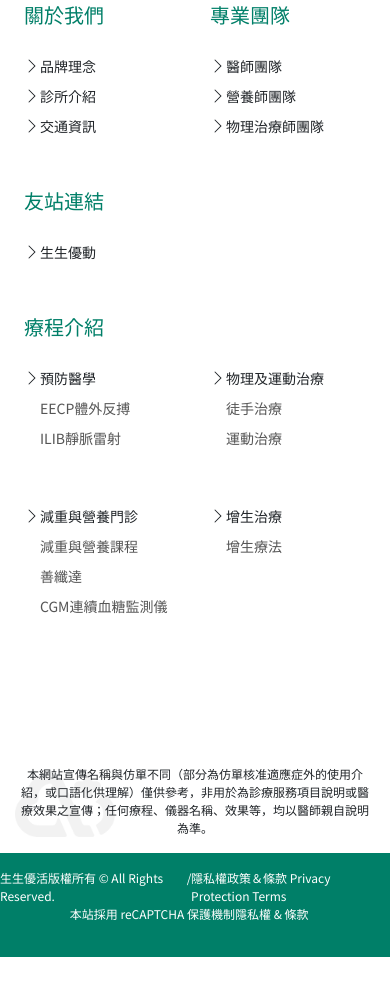
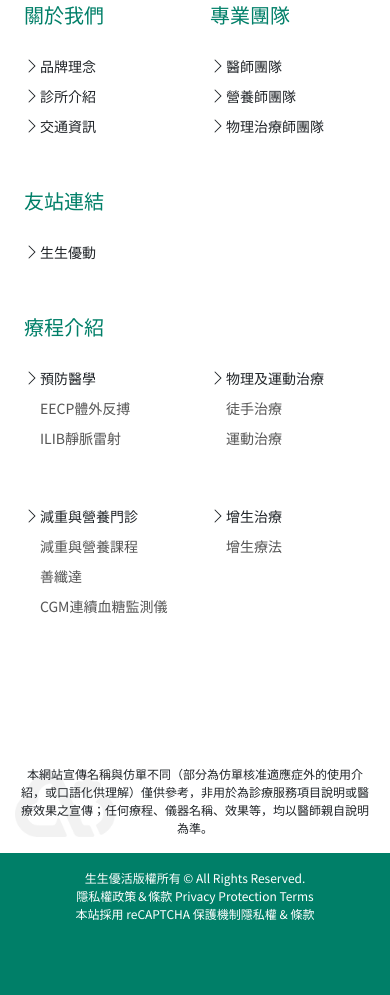
Before and after one commit to ahon-lin/yoho, a plain HTML site: page index.html in a window 390 px wide. Shown: the part 1924-2919 px from the top of the page. Before the commit the page ends 2881 px from the top, so only its background shows below. Drawn offline with nearby package versions, Linux system fonts and the light colour scheme; a web font is replaced by a local one.

Commit message:
feat: 修改footer style

```diff
--- a/css/style-fourth-edit.css
+++ b/css/style-fourth-edit.css
@@ -22,7 +22,7 @@
     display: grid;
     grid-template-columns: 48% 1% 48%;
     grid-template-rows: repeat(2, 1fr);
-
+    padding: 1rem;
 }
 
 .footer-zone .copyrights-zone .rights{
@@ -76,6 +76,12 @@
 }
 @media (max-width: 768px){
     .footer-zone .copyrights-zone{
-        padding-bottom: 5rem;
+        padding-bottom: 6rem;
+        display: flex;
+        flex-direction: column;
+        align-items: center;
+    }
+    .footer-zone .copyrights-zone .dash{
+        display: none;
     }
 }
--- a/js/footer.js
+++ b/js/footer.js
@@ -195,7 +195,7 @@ customElements.define(
                     </p>
                 </div>
             </div>
-            <div class="bg-color-1 copyrights-zone py-3">
+            <div class="bg-color-1 copyrights-zone">
                 <p class="rights text-size-12 m-0 text-white">
                     生生優活版權所有 © All Rights Reserved.
                 </p>
```
